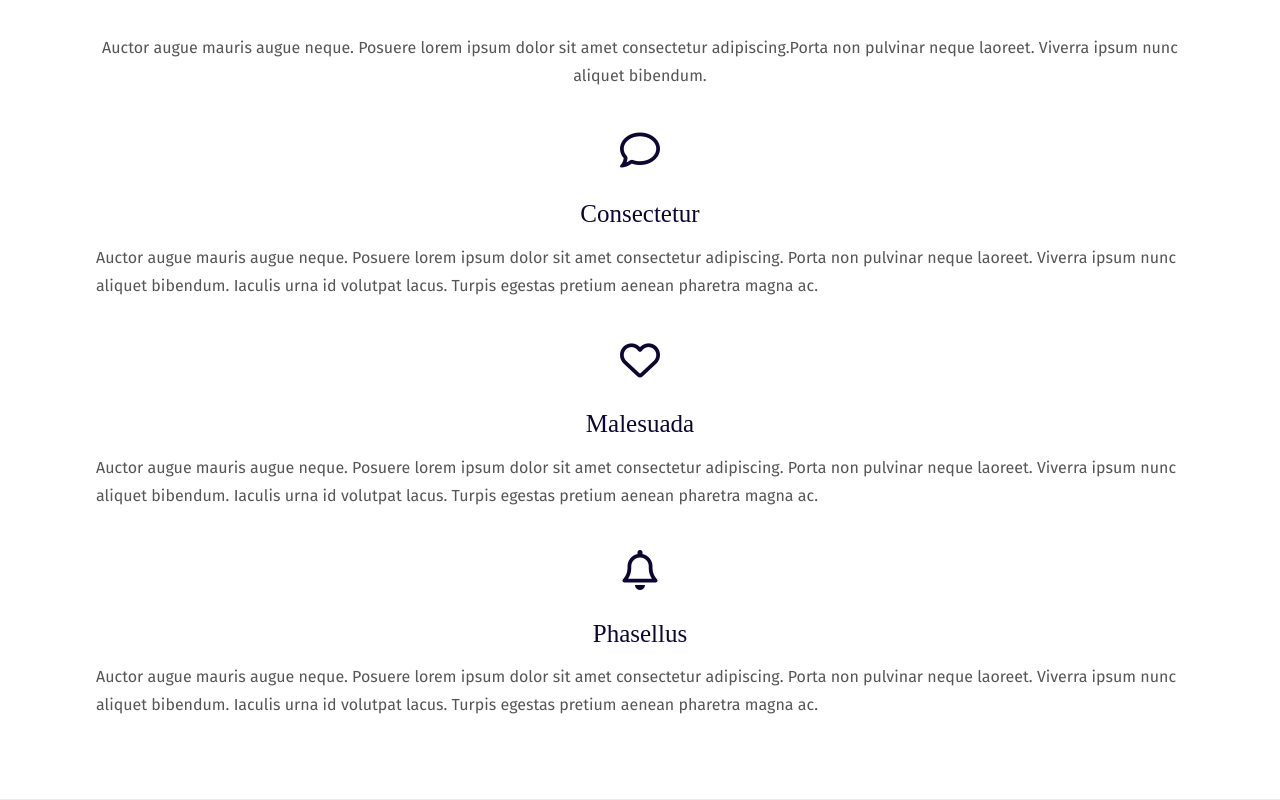
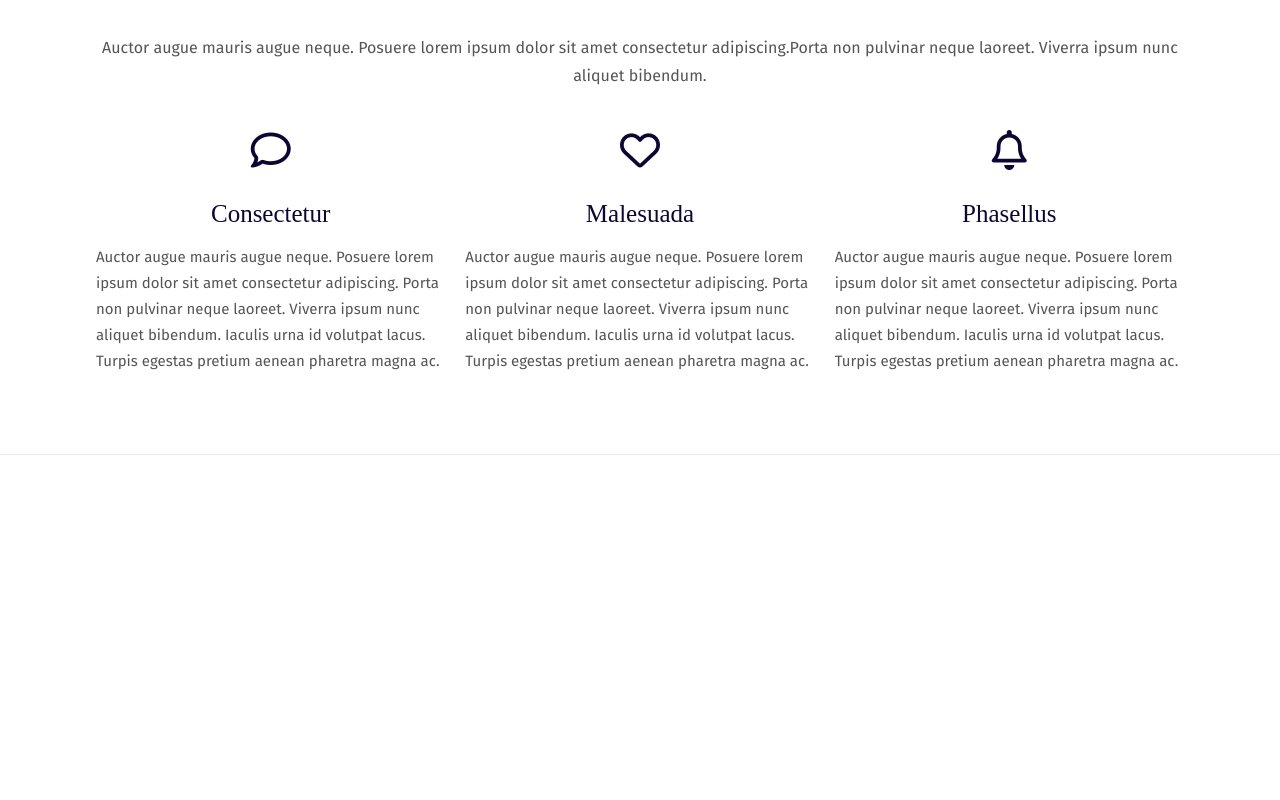
Before and after one commit to juanmoncayo55/bussiness-templated, a plain HTML site: page index.html in a window 1280 px wide. Shown: the part 751-1551 px from the top of the page. After the commit the page ends 1206 px from the top, so only its background shows below. Drawn offline with Linux system fonts and the light colour scheme; a web font is replaced by a local one.

Commit message:
Agregando adaptabilidad de seccion 'about' en pantallas grandes.

```diff
--- a/css/styles.css
+++ b/css/styles.css
@@ -167,7 +167,8 @@ img{ max-width: 100%; }
     color: var(--color3);
 }
 .valuables-item_description{
-line-height: 2.8rem;
+    line-height: 2.6rem;
+    font-size: 1.5rem;
 }
 
 /* Media Queries */
@@ -180,3 +181,9 @@ line-height: 2.8rem;
 	.navigation{display:flex;}
 	.navigation-open-movil{display: none;}
 }
+@media (min-width: 980px) {
+	.valuables{
+		flex-direction: row;
+		gap: 2rem;
+	}
+}
```
